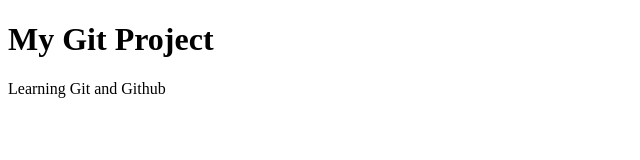
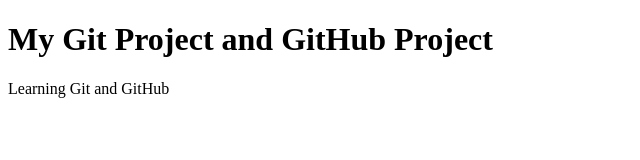
Before and after one commit to ravirala-sahithi/GitPractice, a plain HTML site: page index.html in a window 1280 px wide. Shown: the whole page, without its empty margins (0-640 px from the left). Drawn offline with Linux system fonts and the light colour scheme.

Commit message:
Update heading

```diff
--- a/index.html
+++ b/index.html
@@ -1,7 +1,7 @@
 <!DOCTYPE html>
 <html>
     <body>
-        <h1>My Git Project</h1>
-        <p>Learning Git and Github</p>
+        <h1>My Git Project and GitHub Project</h1>
+        <p>Learning Git and GitHub</p>
     </body>
 </html>
```
